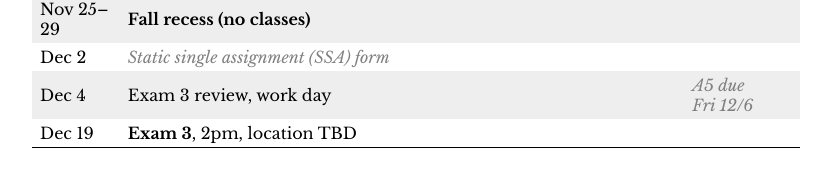
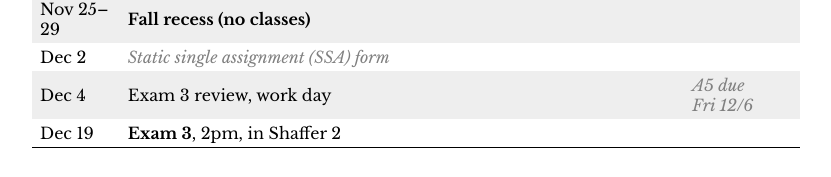
Before and after one commit to jhucompilers/fall2024, a Jekyll site: the page built from schedule.md, in a window 1280 px wide. Shown: the part 1540-1717 px from the top of the page, without its empty margins (224-1055 px from the left). Built offline with Jekyll 4.4.1, drawn with Linux system fonts in a browser that asks for light colours.

Commit message:
location for exam 3

```diff
--- a/schedule.csv
+++ b/schedule.csv
@@ -29,4 +29,4 @@ Nov 20,"<span class='tentative'>Dataflow analysis</span>",,,"EaC 9.1–9.2, <a h
 Nov 25–29,**Fall recess (no classes)**,
 Dec 2,"<span class='tentative'>Static single assignment (SSA) form</span>",,,
 Dec 4,"Exam 3 review, work day",,,,"<span class='tentative'>A5 due<br>Fri 12/6</span>"
-Dec 19,"**Exam 3**, 2pm, location TBD",
+Dec 19,"**Exam 3**, 2pm, in Shaffer 2",
--- a/schedule.md
+++ b/schedule.md
@@ -55,4 +55,4 @@ Nov 20 | <span class='tentative'>Dataflow analysis</span> | EaC 9.1–9.2, <a hr
 Nov 25–29 | **Fall recess (no classes)** |  |
 Dec 2 | <span class='tentative'>Static single assignment (SSA) form</span> |  |
 Dec 4 | Exam 3 review, work day |  | <span class='tentative'>A5 due<br>Fri 12/6</span>
-Dec 19 | **Exam 3**, 2pm, location TBD |  |
+Dec 19 | **Exam 3**, 2pm, in Shaffer 2 |  |
```
